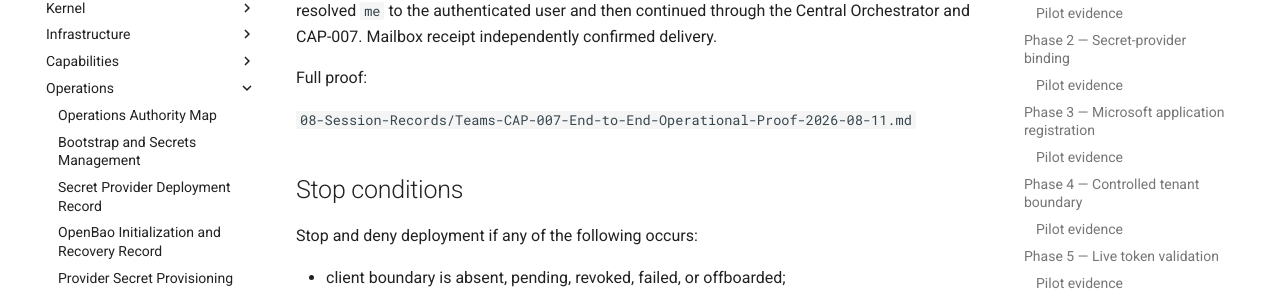
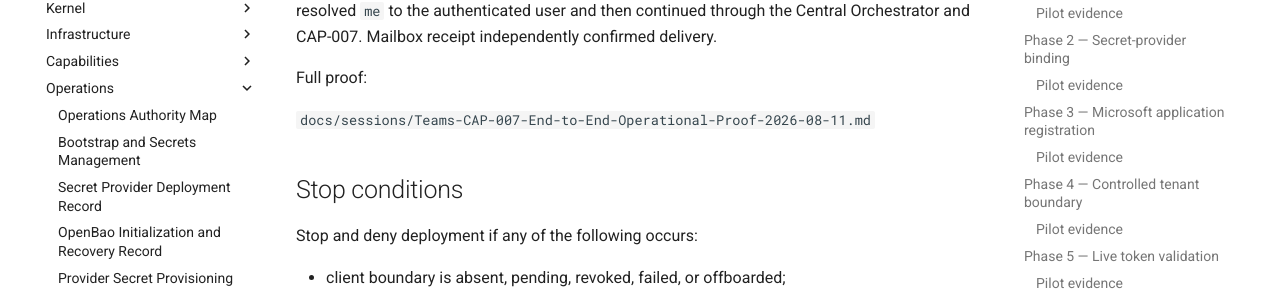
Before and after one commit to al-teamaot-com/jason, an MkDocs documentation site: the page built from docs/operations/INF-010-Microsoft-Cloud-Deployment-Checklist.md, in a window 1280 px wide and 900 px high, scrolled down 4730 px. Shown: the part 149-446 px from the top of the window. Built offline with MkDocs 1.6.1 and Material for MkDocs 9.7.7, drawn with Linux system fonts in a browser that asks for light colours; comment, search, counter and statistics services are not loaded.

Commit message:
Repair Microsoft pilot proof path

```diff
--- a/docs/operations/INF-010-Microsoft-Cloud-Deployment-Checklist.md
+++ b/docs/operations/INF-010-Microsoft-Cloud-Deployment-Checklist.md
@@ -180,7 +180,7 @@ resolved `me` to the authenticated user and then continued through the Central O
 
 Full proof:
 
-`08-Session-Records/Teams-CAP-007-End-to-End-Operational-Proof-2026-08-11.md`
+`docs/sessions/Teams-CAP-007-End-to-End-Operational-Proof-2026-08-11.md`
 
 ## Stop conditions
 
```
